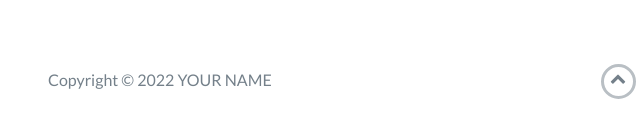
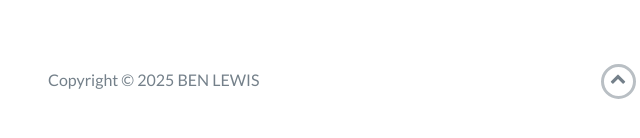
Before and after one commit to blewis90/benlewis, a website: page index.html in a window 1280 px wide. Shown: the part 4065-4203 px from the top of the page, 22-662 px from the left. Drawn offline with nearby package versions, Linux system fonts and the light colour scheme.

Commit message:
Update index.html

```diff
--- a/index.html
+++ b/index.html
@@ -237,7 +237,7 @@
             <div class="row">
                 <div class="col-sm-5 copyright">
                     <p>
-                        Copyright &copy; <span id="current-year">2022</span> YOUR NAME
+                        Copyright &copy; <span id="current-year">2025</span> BEN LEWIS
                     </p>
                 </div>
                 <div class="col-sm-2 top">
```
